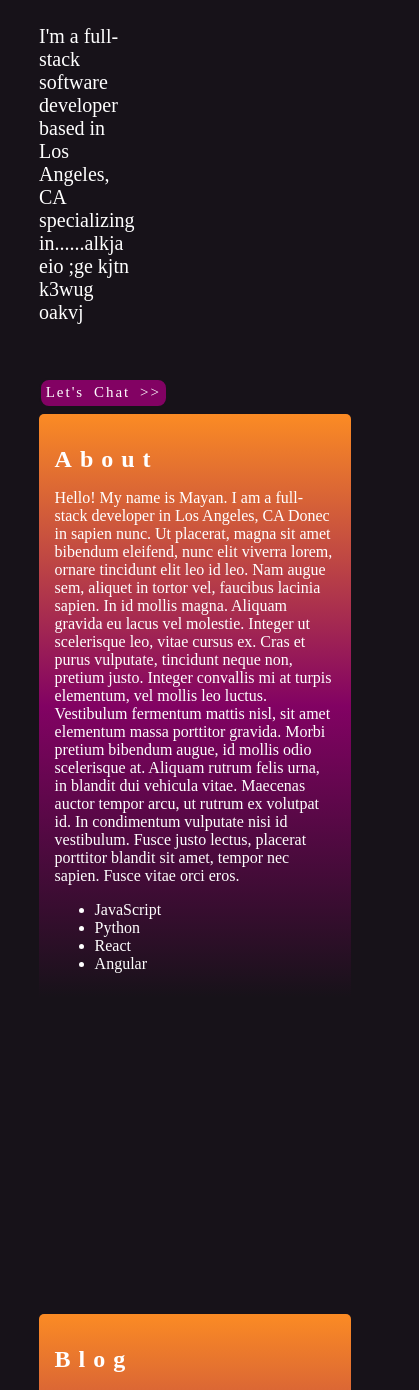
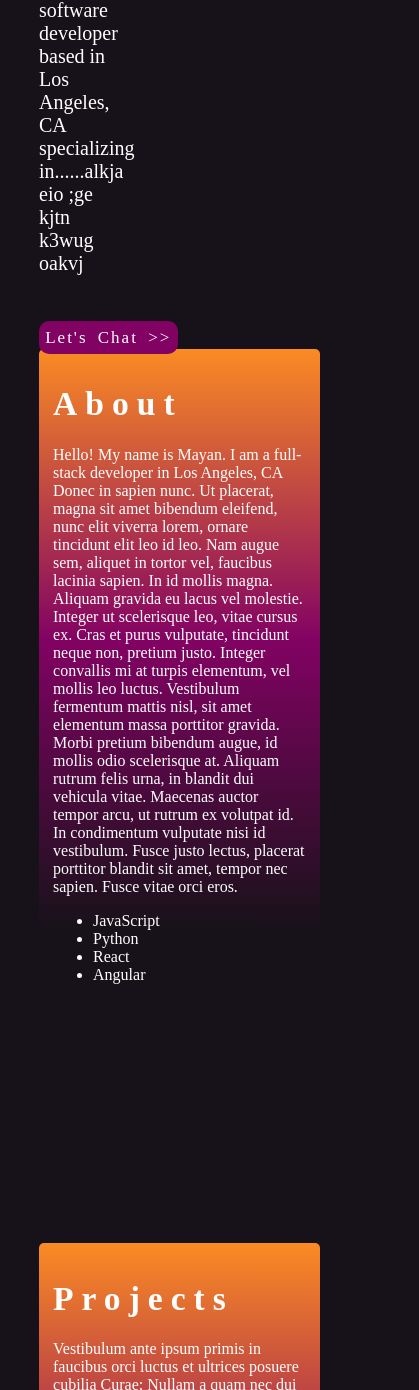
Before and after one commit to Mayanr/portfolio, a Gatsby site: page / in a window 390 px wide. Shown: the part 610-2000 px from the top of the page, 419 px wide, since content can reach past the window. Built offline with nearby package versions, Linux system fonts and the light colour scheme; Gatsby itself is replaced by a stand-in of ours; a web font is replaced by a local one.

Commit message:
responsive formatting added to sections/components

```diff
--- a/src/components/header.js
+++ b/src/components/header.js
@@ -23,13 +23,13 @@
                     <i className="fa fa-bars"></i>
                 </a>
                 <ul>
-                    <li><AnchorLink href="#introsection" className="navItem">About</AnchorLink></li>
+                    <li><AnchorLink href="#aboutsection" className="navItem">About</AnchorLink></li>
                     {/* <li><a  className="navItem" href="/#introsection">Intro</a></li> */}
 
-                    <li><AnchorLink href="#blogsection"  className="navItem">Blog</AnchorLink></li>
+                    <li><AnchorLink href="#projects_section"  className="navItem">Projects</AnchorLink></li>
                     {/* <li><a  className="navItem" href="/#blogsection">Blog</a></li> */}
 
-                    <li><AnchorLink  href="#aboutsection" className="navItem">About</AnchorLink></li>
+                    <li><AnchorLink  href="#introsection" className="navItem">Intro</AnchorLink></li>
                     {/* <li><a  className="navItem" href="/#aboutsection">About</a></li> */}
 
                     <li><AnchorLink  href="#contactsection" className="navItem">Contact</AnchorLink></li>
--- a/src/pages/about.js
+++ b/src/pages/about.js
@@ -5,9 +5,21 @@
 const About = () => {
     return (
         <div>
-            <h1>About</h1>
-            <p> Lorem ipsum dolor sit amet, consectetur adipiscing elit. Cras cursus lectus vitae nulla pharetra tempus. Quisque ultrices ipsum sed mauris congue, a luctus eros commodo. Vivamus eget orci urna. Sed pellentesque feugiat rhoncus. Duis eu tristique urna, ut dapibus justo. Aenean sed lorem in turpis suscipit tincidunt. In massa sem, malesuada ornare scelerisque in, volutpat vel ante. Phasellus consequat sodales vehicula. Etiam ac dolor et orci malesuada rhoncus sed et magna. Cras vel nisi sit amet tellus vulputate varius non luctus neque. In ut quam purus. In pulvinar nisl et ipsum commodo, eu efficitur orci dapibus. Duis pharetra, turpis id mollis volutpat, lectus dui lacinia enim, a ullamcorper massa felis vitae libero. Duis interdum ligula vitae suscipit tincidunt. Fusce quis massa lorem. Vivamus erat lectus, congue at eros quis, malesuada dignissim tellus. Suspendisse mollis tincidunt nisi, ac euismod metus varius cursus. Ut at nisl sit amet massa finibus auctor. Cras viverra placerat imperdiet. Nunc ante lectus, pretium sed nunc eget, condimentum facilisis nisi. Duis aliquet fermentum lacus, sit amet maximus diam eleifend eu. Pellentesque nec lectus augue. Quisque imperdiet rhoncus quam a tempus.</p>
-        </div>
+           <h1>About</h1>
+            <p>
+            Hello! My name is Mayan. I am a full-stack developer in Los Angeles, CA
+            Donec in sapien nunc. Ut placerat, magna sit amet bibendum eleifend, nunc elit viverra lorem, ornare tincidunt elit leo id leo. Nam augue sem, aliquet in tortor vel, faucibus lacinia sapien. In id mollis magna. Aliquam gravida eu lacus vel molestie. Integer ut scelerisque leo, vitae cursus ex. Cras et purus vulputate, tincidunt neque non, pretium justo. Integer convallis mi at turpis elementum, vel mollis leo luctus. Vestibulum fermentum mattis nisl, sit amet elementum massa porttitor gravida. Morbi pretium bibendum augue, id mollis odio scelerisque at. Aliquam rutrum felis urna, in blandit dui vehicula vitae. Maecenas auctor tempor arcu, ut rutrum ex volutpat id. In condimentum vulputate nisi id vestibulum. Fusce justo lectus, placerat porttitor blandit sit amet, tempor nec sapien. Fusce vitae orci eros.
+            <ul>
+                <li>JavaScript</li>
+                <li>Python</li>
+                <li>React</li>
+                <li>Angular</li>
+
+            </ul>
+            </p>
+
+
+            </div>
     )
 }
 export default About
--- a/src/pages/index.js
+++ b/src/pages/index.js
@@ -1,10 +1,7 @@
 import React, { Component, Fragment } from "react"
-import { Link } from "gatsby";
-// import Footer from "../components/footer"
-// import Header from "../components/header"
 
 import Layout from "../components/layout";
-import Blog from "./blog";
+import Projects from "./projects";
 import About from "./about";
 import Contact from "./contact";
 import Intro from "./intro";
@@ -22,21 +19,19 @@
                     <br/>
                 <p id="oneLineBio">I'm a full-stack software developer based in Los Angeles, CA specializing in......alkja eio ;ge kjtn k3wug oakvj</p>
                     <br/>
-                <button>Let's Chat >></button>
+                <button className="purple">Let's Chat >></button>
             </div>
 
-            <div id="introsection" className="section" >
-                <div className="innerBox">
-                    <Intro />
-                </div>
+            <div id="aboutsection" className="section" >
+                    <About />
             </div>
 
-            <div id="blogsection" className="section">
-                <Blog className="innerBox"/>
+            <div id="projects_section" className="section">
+                <Projects className="innerBox"/>
             </div>
 
-            <div id="aboutsection" className="section">
-                <About className="innerBox"/>
+            <div id="introsection" className="section">
+                <Intro className="innerBox"/>
             </div>
 
             <div id="contactsection" className="section">
--- a/src/pages/intro.js
+++ b/src/pages/intro.js
@@ -5,18 +5,9 @@
 const Intro = () => {
     return (
         <div>
-            <h1>About</h1>
-            <p>
-            Hello! My name is Mayan. I am a full-stack developer in Los Angeles, CA
-            Donec in sapien nunc. Ut placerat, magna sit amet bibendum eleifend, nunc elit viverra lorem, ornare tincidunt elit leo id leo. Nam augue sem, aliquet in tortor vel, faucibus lacinia sapien. In id mollis magna. Aliquam gravida eu lacus vel molestie. Integer ut scelerisque leo, vitae cursus ex. Cras et purus vulputate, tincidunt neque non, pretium justo. Integer convallis mi at turpis elementum, vel mollis leo luctus. Vestibulum fermentum mattis nisl, sit amet elementum massa porttitor gravida. Morbi pretium bibendum augue, id mollis odio scelerisque at. Aliquam rutrum felis urna, in blandit dui vehicula vitae. Maecenas auctor tempor arcu, ut rutrum ex volutpat id. In condimentum vulputate nisi id vestibulum. Fusce justo lectus, placerat porttitor blandit sit amet, tempor nec sapien. Fusce vitae orci eros.
-            <ul>
-                <li>JavaScript</li>
-                <li>Python</li>
-                <li>React</li>
-                <li>Angular</li>
+         <h1>Intro</h1>
+            <p> Lorem ipsum dolor sit amet, consectetur adipiscing elit. Cras cursus lectus vitae nulla pharetra tempus. Quisque ultrices ipsum sed mauris congue, a luctus eros commodo. Vivamus eget orci urna. Sed pellentesque feugiat rhoncus. Duis eu tristique urna, ut dapibus justo. Aenean sed lorem in turpis suscipit tincidunt. In massa sem, malesuada ornare scelerisque in, volutpat vel ante. Phasellus consequat sodales vehicula. Etiam ac dolor et orci malesuada rhoncus sed et magna. Cras vel nisi sit amet tellus vulputate varius non luctus neque. In ut quam purus. In pulvinar nisl et ipsum commodo, eu efficitur orci dapibus. Duis pharetra, turpis id mollis volutpat, lectus dui lacinia enim, a ullamcorper massa felis vitae libero. Duis interdum ligula vitae suscipit tincidunt. Fusce quis massa lorem. Vivamus erat lectus, congue at eros quis, malesuada dignissim tellus. Suspendisse mollis tincidunt nisi, ac euismod metus varius cursus. Ut at nisl sit amet massa finibus auctor. Cras viverra placerat imperdiet. Nunc ante lectus, pretium sed nunc eget, condimentum facilisis nisi. Duis aliquet fermentum lacus, sit amet maximus diam eleifend eu. Pellentesque nec lectus augue. Quisque imperdiet rhoncus quam a tempus.</p>
 
-            </ul>
-            </p>
             {/* <p> Need a developer? <a href="/contact">Contact Me!</a></p>
             <p> Need a developer? <Link to="/contact">Contact Me!</Link></p> */}
         </div>
--- a/src/pages/blog.js
+++ b/src/pages/projects.js
@@ -1,16 +1,14 @@
 import React from "react"
-import Layout from "../components/layout"
 
 
 
-
-const Blog = () => {
+const Projects = () => {
     return (
         <div>
 
-            <h1>Blog</h1>
+            <h1>Projects</h1>
             <p> Vestibulum ante ipsum primis in faucibus orci luctus et ultrices posuere cubilia Curae; Nullam a quam nec dui vehicula iaculis. Vestibulum quis nulla ornare, dignissim odio ac, luctus massa. Sed ipsum nibh, ullamcorper quis pretium vitae, feugiat a justo. Maecenas vitae leo ante. Cras molestie tristique diam, id rutrum orci malesuada vel. Cras sagittis justo ac dolor facilisis, et hendrerit orci auctor. Morbi consequat varius libero viverra ornare. Cras cursus cursus nunc ut dictum. Vestibulum vulputate, est at volutpat accumsan, est nunc vestibulum justo, nec porta justo felis at felis. Pellentesque tempor velit eu felis placerat porttitor. Duis accumsan, mauris vehicula pulvinar porttitor, mauris nunc euismod arcu, ac blandit est est sit amet urna. Maecenas ultricies et sapien at ultricies.</p>
         </div>
     )
 }
-export default Blog
+export default Projects
--- a/src/styles/index.css
+++ b/src/styles/index.css
@@ -5,7 +5,7 @@
 body{
     margin: 0 auto;
     background-color: #171219;
-    box-sizing: border-box;
+    /* box-sizing: border-box; */
     /* background-color: rgb(88, 30, 105); */
     /* background-image: linear-gradient(to right ,rgb(88, 30, 105), black); */
 }
@@ -71,7 +71,7 @@
 .navbar .icon {
     display: none;
     color: white;
-    padding: 8px;
+    padding: 8.5px;
     background-color:#820263;
 }
 
@@ -112,7 +112,21 @@
        background-color:rgba(23, 18, 25, 0.3);
        letter-spacing: 8px;
         transition: 0.5s ease;
-      }
+    }
+
+    .section div p, .section div .content {
+        display: block;
+        width: 100%;
+    }
+
+    .section div h1 {
+        transform: none;
+        display: block;
+        -webkit-transform: none;
+        -ff-transform: none;
+        width: 100%;
+        position: static;
+    }
 
 }
 
@@ -122,53 +136,42 @@
     color: white;
 }
 
-h1 {
-    font-family: Federo;
-    font-size: 24px;
-    font-style: normal;
-    font-variant: normal;
-    font-weight: 700;
-    /* line-height: 26.4px; */
-    color: white;
-    letter-spacing: 8px;
-}
-
 .section {
     padding: 5%;
     margin: 8% 0;
-    /* background-color: rgb(228, 175, 228, 0.3); */
-    /* background-image: linear-gradient(to bottom , rgb(228, 175, 228, 0.3),rgb(88, 30, 105)); */
     background-image: linear-gradient(to bottom ,#FB8B24, #820263, #171219, #171219);
     border-radius: 5px;
-    /* width: 100%; */
     min-height: 100vh;
 }
 
-.section p{
-    vertical-align: bottom;
-}
 
 
-.section:hover p{
-    transition-delay: 1s;
+.section p, .content{
     display: inline-block;
     width: 90%;
     vertical-align: top;
 }
 
-.section:hover h1 {
+.section h1 {
     -webkit-transform: rotate(-90deg);
     -ff-transform: rotate(-90deg);
     transform: rotate(-90deg);
     display: inline-block;
     width: 5%;
-    vertical-align: top;
+    /* vertical-align: center; */
     font-size: 210%;
     position: relative;
     top: 30px;
     right: 2%;
-    transition: .5s ease;
-    letter-spacing: 1px;
+    /* transition: .5s ease; */
+    /* letter-spacing: 1px; */
+    color: white;
+    letter-spacing: 8px;
+    font-family: Federo;
+    /* font-size: 24px;  */
+    font-style: normal;
+    font-variant: normal;
+    font-weight: 700;
 }
 
 /* header section formatting */
@@ -182,6 +185,12 @@
 
 #mainTitle h1{
     font-size: 75px;
+    margin: 10px 0;
+    font-family: Federo;
+    font-weight: 700;
+    font-style: normal;
+    font-variant: normal;
+    color: white;
 }
 
 #mainTitle h2 {
@@ -203,25 +212,30 @@
 
 footer {
     font-family: Federo;
-    font-size: 10px;
+    font-size: 12px;
     letter-spacing: 5px;
     word-spacing: 7px;
     text-align: center;
 }
 
-button {
+button{
     padding: 1.5%;
-    background-color: #820263;
+    background: none;
     color: white;
     font-family: Federo;
     border: none;
     border-radius: 10px;
-    font-size: 15px;
+    font-size: 17px;
     letter-spacing: 2px;
     word-spacing: 4px;
     text-align: center;
-    margin: 5% 0;
-    border: 2px solid #171219;
+    margin: 3% 0;
+    border:  2px solid white;
+}
+
+button.purple {
+    background-color: #820263;
+    border: 2px solid rgb(255, 255, 255, 0)
 }
 
 button:hover {
@@ -229,3 +243,12 @@
     letter-spacing: 4px;
     transition: 0.75s ease;
 }
+
+/* form styling */
+form input {
+    margin-bottom: 20px;
+}
+
+form, input, textarea {
+    max-width: 100%;
+}
```
Also changed, not shown: src/pages/contact.js (+11 -7 lines).
